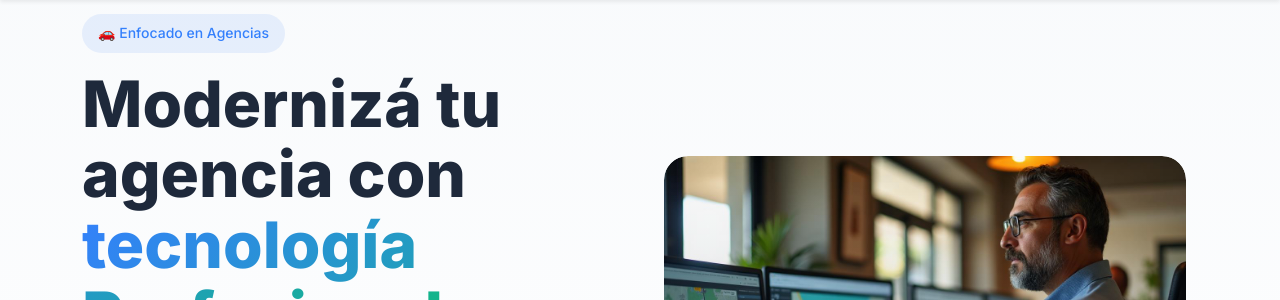
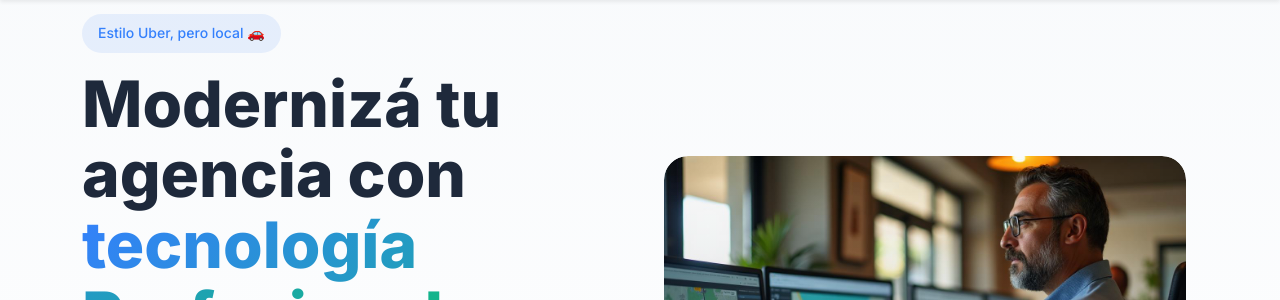
Before and after one commit to Vladimir4063/RideManager, a Flask app: page / in a window 1280 px wide. Shown: the part 74-374 px from the top of the page. Run offline with Flask 3, Linux system fonts and the light colour scheme.

Commit message:
Update index.html

```diff
--- a/templates/index.html
+++ b/templates/index.html
@@ -67,7 +67,7 @@
             <div class="row align-items-center min-vh-100">
                 <div class="col-lg-6" data-aos="fade-right">
                     <span class="badge-custom mb-3">
-                        🚗 Enfocado en Agencias
+                        Estilo Uber, pero local 🚗
                     </span>
                     <h1 class="hero-title">
                         Modernizá tu agencia con
```
